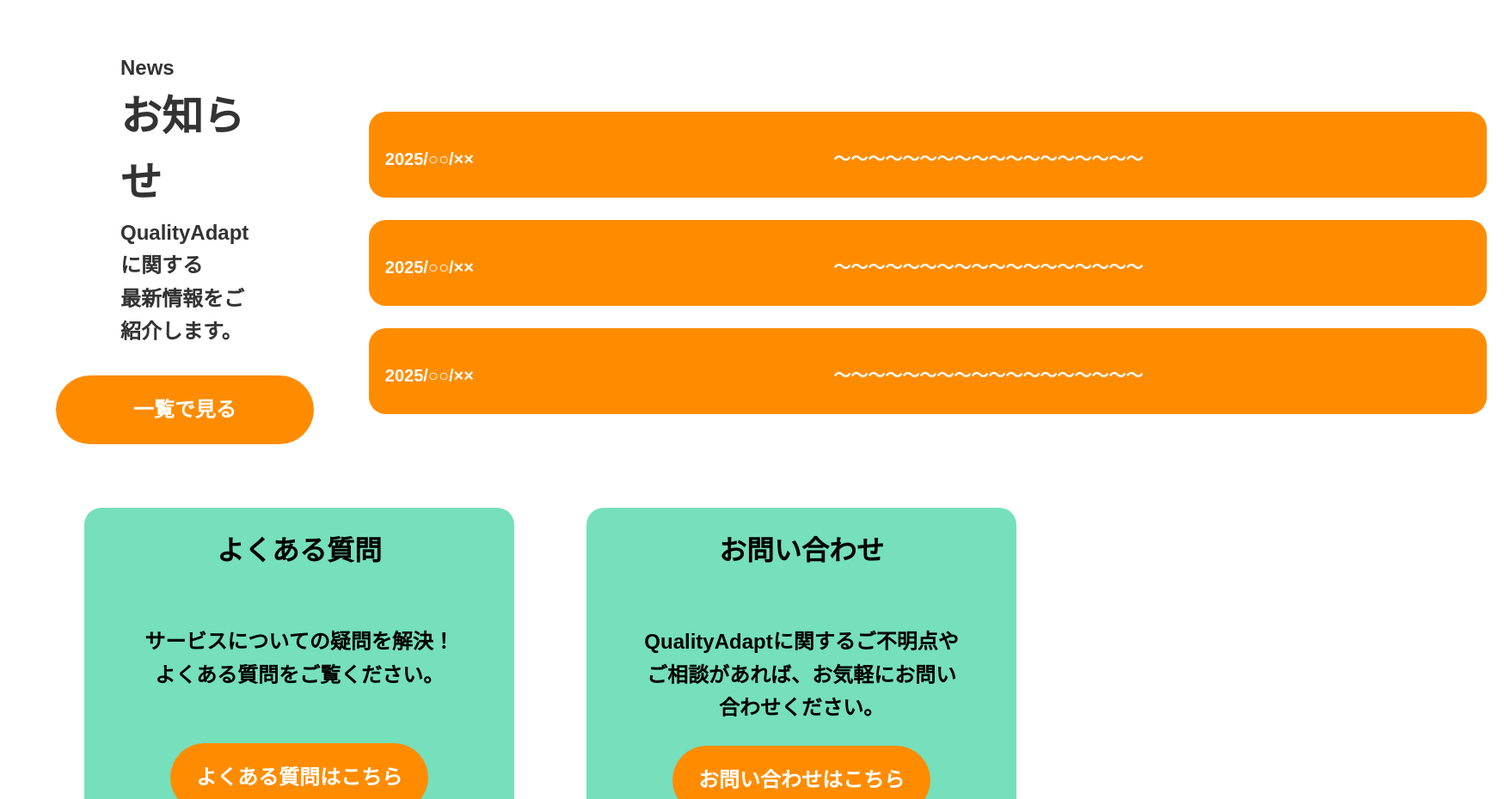
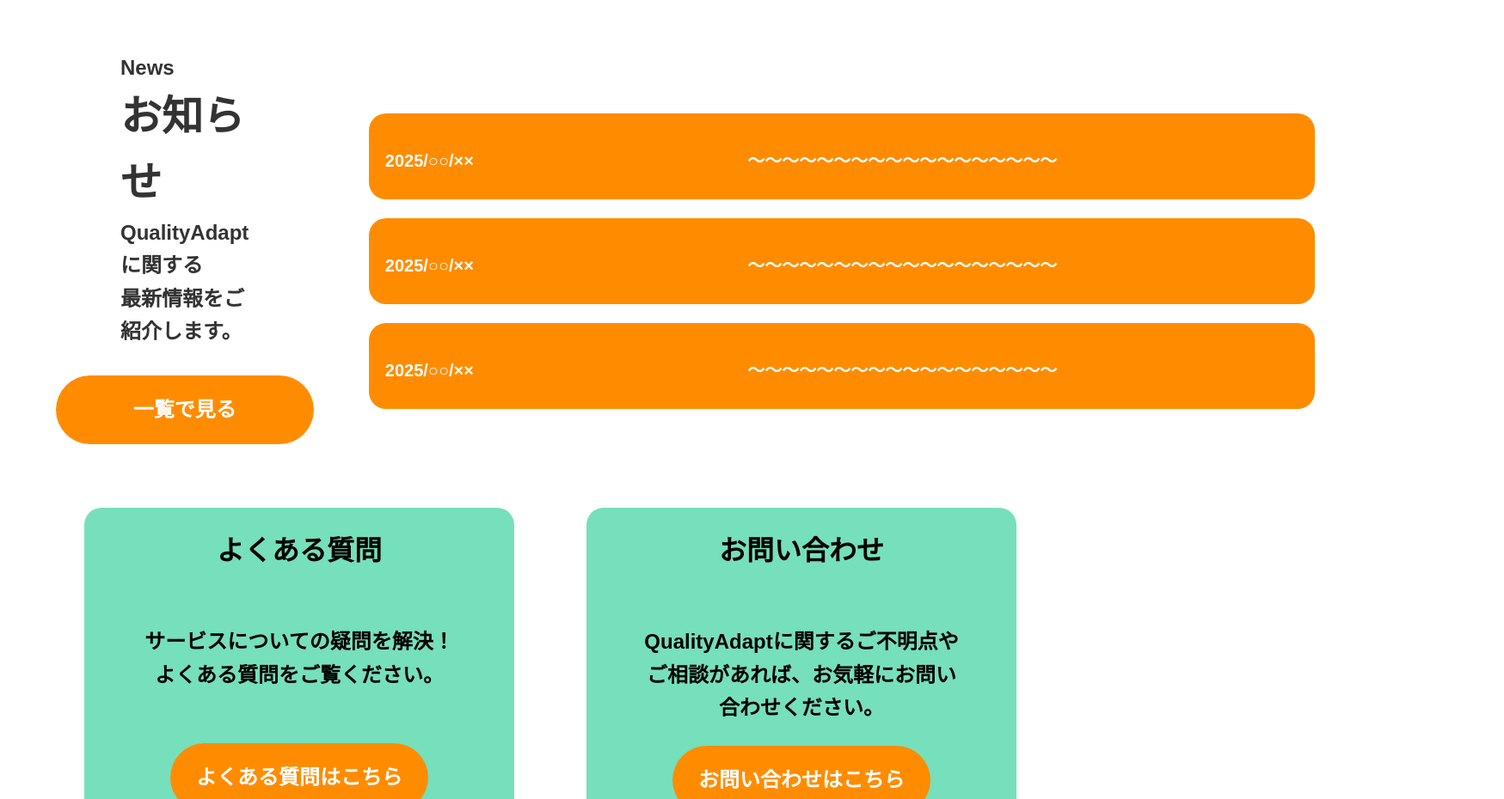
Before and after one commit to renaikeuchi/Adapt-Top, a plain HTML site: page index.html in a window 1280 px wide. Shown: the part 5840-6770 px from the top of the page at 86% size, 1749 px wide, since content can reach past the window. Drawn offline with Linux system fonts and the light colour scheme.

Commit message:
Initial commit

```diff
--- a/style.css
+++ b/style.css
@@ -931,7 +931,7 @@ nav ul li a {
   margin-top: 2%;
   text-decoration: none;
   padding: 0px;
-  width: 1300px;
+  width: 1100px;
   height: 100px;
   line-height: 100px;
   background-color: #ff8c00;
```
